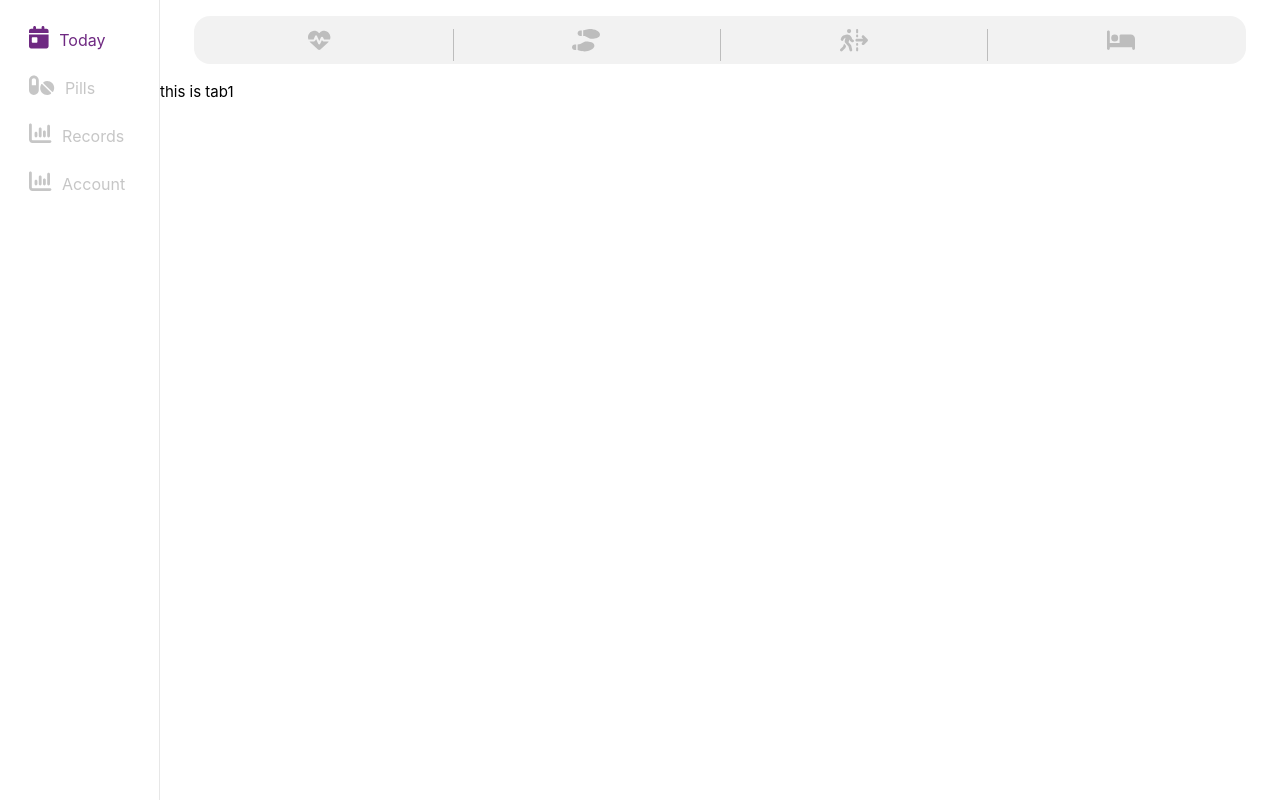
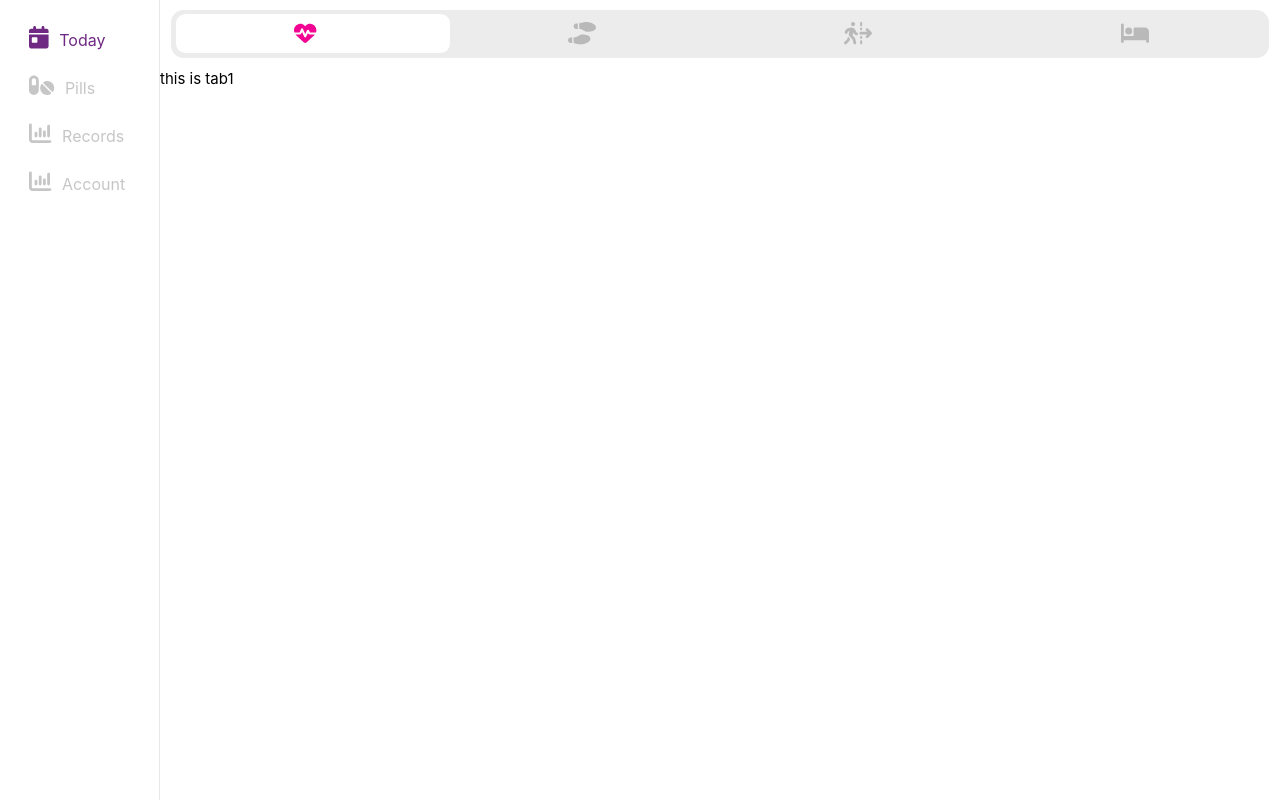
Before and after one commit to soon-y/caregem, a Vue app: page / in a window 1280 px wide. Built offline with nearby package versions, Linux system fonts and the light colour scheme.

Commit message:
update tab

```diff
--- a/src/components/Tabs.vue
+++ b/src/components/Tabs.vue
@@ -4,6 +4,9 @@ import { ref, provide, defineComponent } from 'vue'
 
 export default defineComponent({
   setup(props, { slots }) {
+    const gap: number = 0.2;
+    const margin: number = 0.6;
+
     // Define the type for the `tabTitles` ref, which is an array of strings
     const tabTitles = ref<string[]>(slots.default ? slots.default().map((tab: any) => tab.props.title) : [])
 
@@ -13,9 +16,40 @@ export default defineComponent({
     // Provide `selectedTitle` to descendant components
     provide("selectedTitle", selectedTitle)
 
+    const selectionBarLeft = () => {
+      switch(selectedTitle.value) {
+        case "heart-pulse":
+          return 0
+        case "shoe-prints":
+          return 25
+        case "person-walking-dashed-line-arrow-right":
+          return 50
+        case "bed":
+          return 75
+      }
+    };
+
+    const selectionBarOffset = () => {
+      switch(selectedTitle.value) {
+        case "heart-pulse":
+          return gap + margin
+        case "shoe-prints":
+          return 0
+        case "person-walking-dashed-line-arrow-right":
+          return 0
+        case "bed":
+          return -margin-gap
+      }
+    };
+
+    console.log(selectedTitle.value === "heart-pulse")
+
     return {
+      gap, margin,
       tabTitles,
-      selectedTitle
+      selectedTitle,
+      selectionBarLeft,
+      selectionBarOffset,
     }
   }
 })
@@ -28,8 +62,12 @@ export default defineComponent({
       :key="title"
       class="tab"
       @click="selectedTitle = title">
-        <font-awesome-icon :icon="title" class="icon"/>
+        <font-awesome-icon :icon="title" class="icon"
+          :class="selectedTitle === title ? title : 'icon'">
+        </font-awesome-icon>
+        <!-- {{ title }} -->
       </li>
+      <div class="selectionBar" :style="{left: `calc(${selectionBarLeft()}% + ${selectionBarOffset()}rem )`}"></div>
     </ul>
     <slot></slot>
   </div>
@@ -37,53 +75,84 @@ export default defineComponent({
 
 <style scoped>
 .tabs {
+  --gap: 0.5rem;
+  --line-offset: calc(var(--gap) / 2);
+  --height: 3rem;
+  --block-size: 1.6rem;
+  --marginTop: calc(var(--height)/2 - var(--block-size)/2);
+  --margin: 0.6rem;
   list-style: none;
-  width: 94%;
-  margin: 1rem auto;
+  width: calc(100% - var(--marginTop)*2);
+  margin: var(--margin) auto;
   padding: 0;
   display: grid;
   grid-template-columns: repeat(4, minmax(0, 1fr));
-  height: 3rem;
-  border-radius: 1rem;
-  background-color: rgba(239, 239, 239, 0.8);
-  gap: 1rem;
+  height: var(--height);
+  border-radius: 0.8rem;
+  background-color: rgb(218, 218, 218, 0.5);
+  gap: var(--gap);
   overflow: hidden;
-}
-
-.heart {
-  background-color: var(--heart);
+  align-items: center;
+  cursor: pointer;
 }
 
 .tab {
   width: 100%;
-  margin: auto;
+  margin: 0;
   display: flex;
   justify-content: center;
   border: none;
   position: relative;
 }
 
-.tab::before{
+/* .tab::before{
   content: '';
   background-color: var(--divider-light-1);
   z-index: 1;
   position: absolute;
-  margin: auto;
   inline-size: 1px;
-  block-size: 2rem;
+  block-size: var(--block-size);
   inset-block-start: 0;
-  inset-inline-start: calc(0.5rem * -1);
-}
+  inset-inline-start: calc(var(--line-offset) * -1);
+} */
 
 .icon{
   color: var(--divider-light-1);
   font-size: 1.4rem;
-  padding: auto 0;
+  z-index: 10;
+  transition-duration: 500ms;
 }
 
+.heart-pulse {
+  color: var(--heart);
+}
 
+.shoe-prints {
+  color: var(--steps);
+}
 
-@media (min-width: 1024px) {
+.person-walking-dashed-line-arrow-right {
+  color: var(--speed);
+}
 
+.bed {
+  color: var(--sleep);
+}
+
+.selectionBar {
+  background-color: rgb(255, 255, 255);
+  width: calc(25% - 0.4rem);
+  margin: 0 0.2rem;
+  height: calc( var(--height) - 0.6rem);
+  position: absolute;
+  top: calc(var(--gap) + 0);
+  border-radius: 0.6rem;
+  transition-duration: 500ms;
+}
+
+@media screen and (max-aspect-ratio: 1) {
+  .selectionBar {
+  width: calc(25% - 0.4rem);
+  }
 }
 </style>
```
Also changed, not shown: src/components/Tab.vue (+0 -11 lines).
